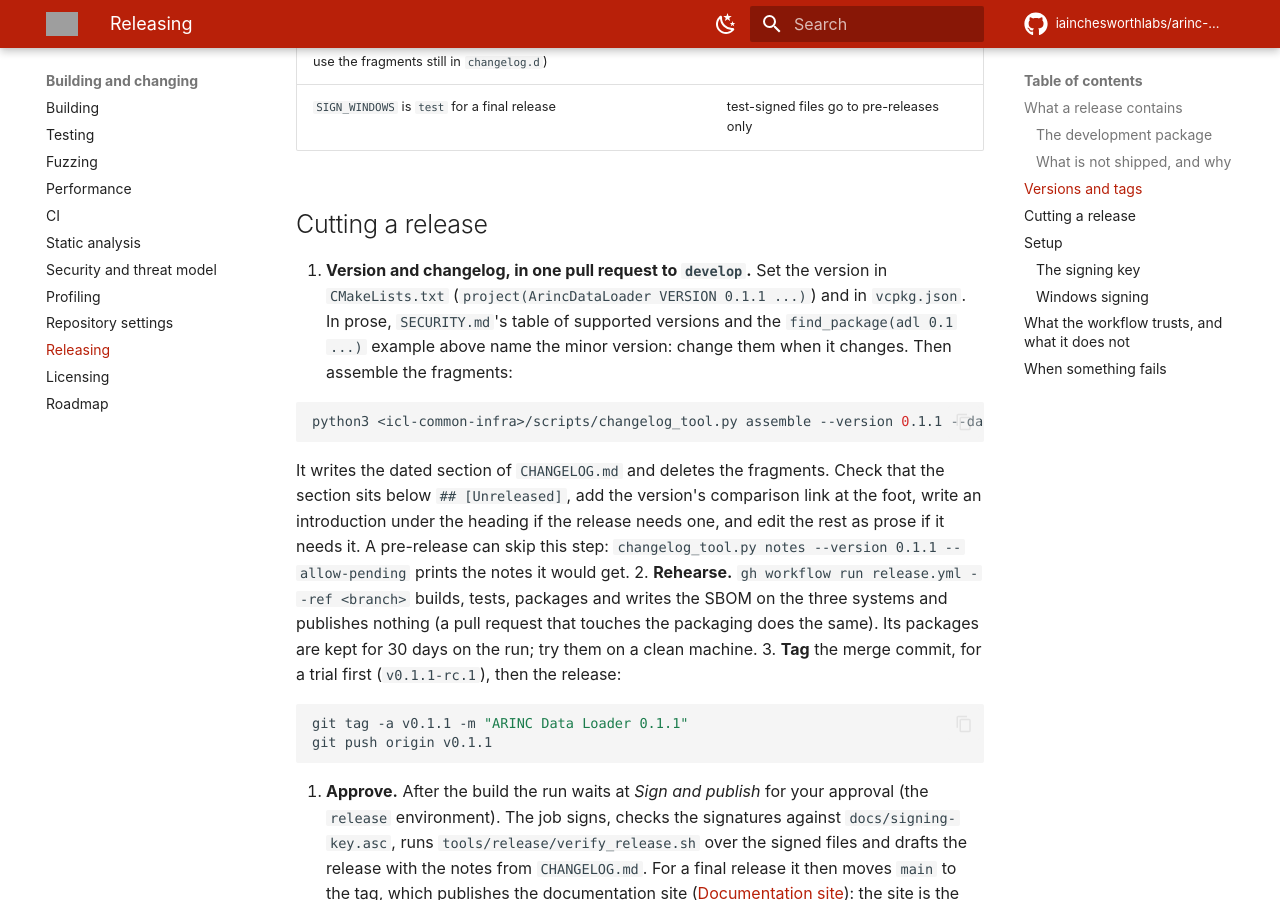
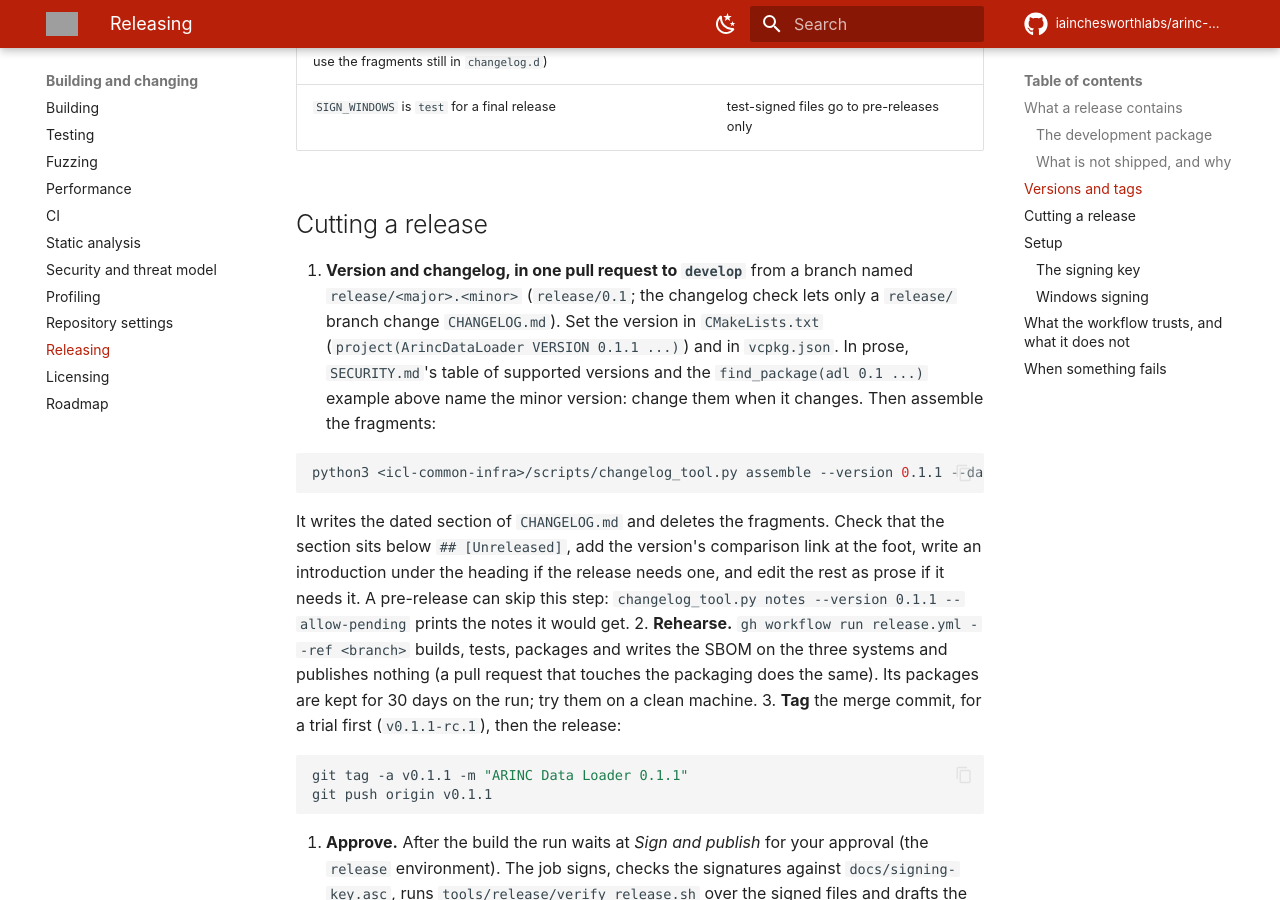
Before and after one commit to iainchesworthlabs/arinc-data-loader, an MkDocs documentation site: the page built from docs/releasing.md, in a window 1280 px wide and 900 px high, scrolled down 3107 px. Built offline with MkDocs 1.6.1 and Material for MkDocs 9.7.7, drawn with Linux system fonts in a browser that asks for light colours; comment, search, counter and statistics services are not loaded; grey boxes are pictures that could not be loaded.

Commit message:
Say which branch name the release preparation uses
Signed-off-by: Iain Chesworth <iain.chesworth@gmail.com>

```diff
--- a/docs/releasing.md
+++ b/docs/releasing.md
@@ -84,7 +84,8 @@ The workflow stops, and says why, when:
 
 ## Cutting a release
 
-1. **Version and changelog, in one pull request to `develop`.** Set the version in `CMakeLists.txt`
+1. **Version and changelog, in one pull request to `develop`** from a branch named `release/<major>.<minor>`
+   (`release/0.1`; the changelog check lets only a `release/` branch change `CHANGELOG.md`). Set the version in `CMakeLists.txt`
    (`project(ArincDataLoader VERSION 0.1.1 ...)`) and in `vcpkg.json`. In prose, `SECURITY.md`'s table
    of supported versions and the `find_package(adl 0.1 ...)` example above name the minor version:
    change them when it changes. Then assemble the fragments:
```
